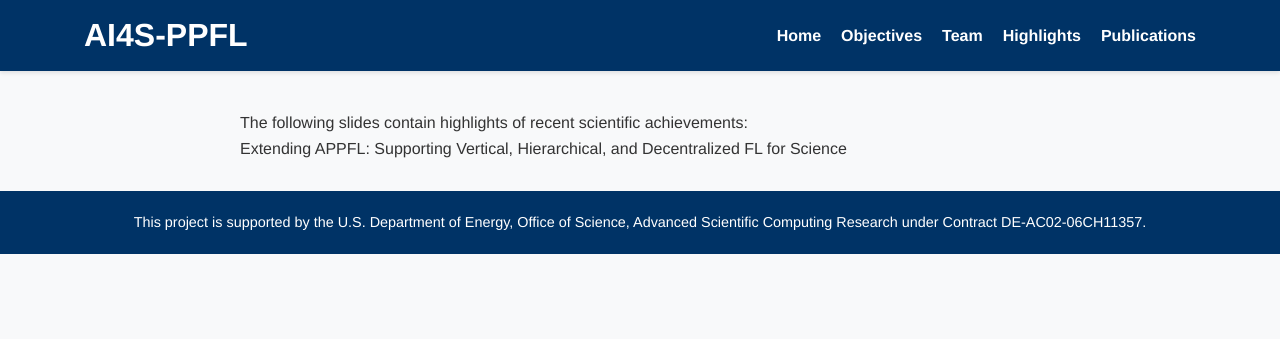
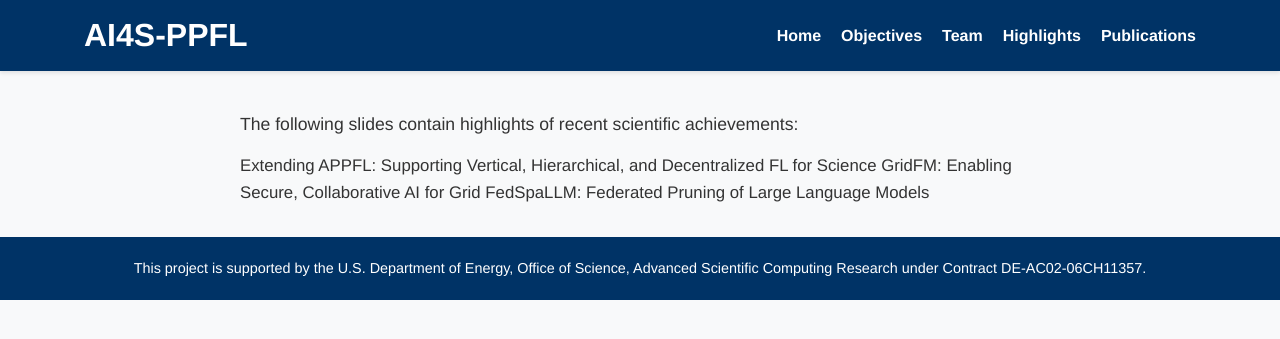
Before and after one commit to AI4S-PPFL/ai4s-ppfl.github.io, a Jekyll site: the page built from _highlights/index.md, in a window 1280 px wide. Shown: the top 339 px of the page. Built offline with Jekyll 4.4.1, drawn with Linux system fonts in a browser that asks for light colours.

Commit message:
more highlights

```diff
--- a/_highlights/index.md
+++ b/_highlights/index.md
@@ -4,10 +4,14 @@ layout: default
 
 <div style="margin-top: 30px; margin-bottom: 30px; text-align: left; max-width: 800px; margin-left: auto; margin-right: auto;">
 
-<p>The following slides contain highlights of recent scientific achievements:</p>
+<p style="color: #333; font-size: 1.1em; line-height: 1.6;">
+  The following slides contain highlights of recent scientific achievements:
+</p>
 
-<ol>
-    <il><a href="CCGrid-2025-submitted.pdf">Extending APPFL: Supporting Vertical, Hierarchical, and Decentralized FL for Science</a></il>
-</ol>
+<ul style="color: #333; font-size: 1.05em; margin-top: 15px; line-height: 1.6;">
+    <il><a href="CCGrid-2025-submitted.pdf" target="_black">Extending APPFL: Supporting Vertical, Hierarchical, and Decentralized FL for Science</a></il>
+    <il><a href="GridFM-submitted.pdf" target="_black">GridFM: Enabling Secure, Collaborative AI for Grid</a></il>
+    <il><a href="FedSpaLLM-submitted.pdf" target="_black">FedSpaLLM: Federated Pruning of Large Language Models</a></il>
+</ul>
 
 </div>
```
Also changed, not shown: 2 other files.
